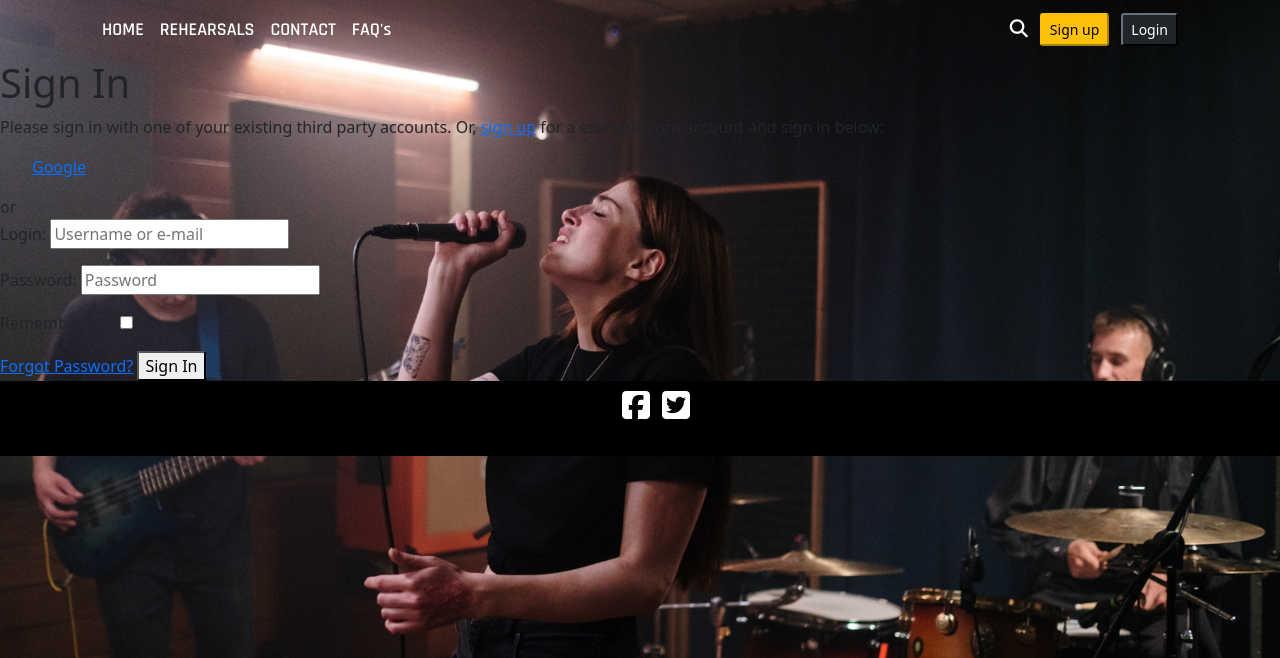
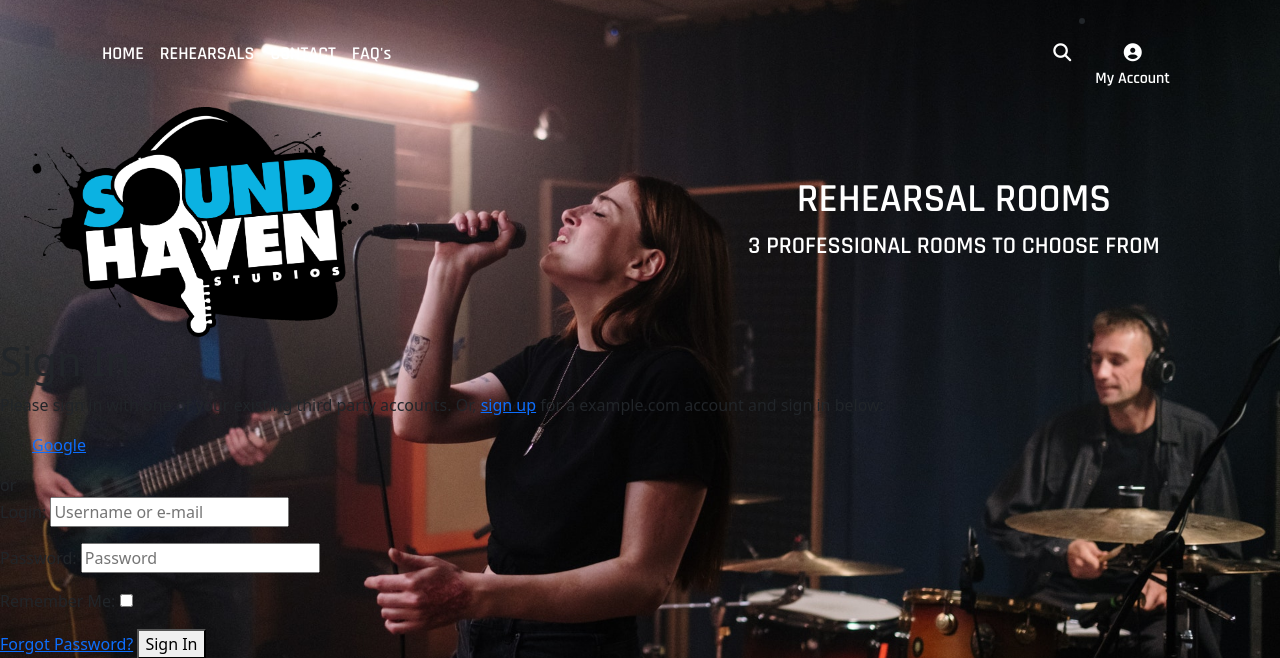
Before and after one commit to DPHamdev/MP-4, a Django app: page /accounts/login/ in a window 1280 px wide. Shown: the top 658 px of the page. Run offline with Django 3.2, Linux system fonts and the light colour scheme; some libraries are stand-ins or nearby versions.

Commit message:
Added profile toggle to navbar

```diff
--- a/templates/base.html
+++ b/templates/base.html
@@ -70,13 +70,30 @@
                             </li>
                         </ul>
 
-                        <button class="btn-sm mx-1 btn-warning">
-                            Sign up
-                        </button>
-
-                        <button class="btn-sm mx-2 btn-dark">
-                            Login
-                        </button>
+                        <li class="dropdown">
+                            <a href="#" class="nav-link" id="user-options" data-bs-toggle="dropdown" aria-haspopup="true" aria-expanded="false">
+                                <div class="text-center">
+                                    <div>
+                                        <i class="fas fa-user-circle"></i>
+                                        <div class="my-0 fs-6">
+                                            My Account
+                                        </div>
+                                    </div>
+                                </div>
+                            </a>
+                            <div class="dropdown-menu bg-dark border-0" aria-labelledby="user-options">
+                                {% if request.user.is_authenticated %}
+                                {% if request.user.is_superuser %}
+                                    <a href="" class="dropdown-item raj-wt">Booking Management</a>
+                                {% endif %}
+                                    <a href="" class="dropdown-item raj-wt">My Profile</a>
+                                    <a href="{% url 'account_logout' %}" class="dropdown-item raj-wt">Logout</a>
+                                {% else %}
+                                    <a href="{% url 'account_signup' %}" class="dropdown-item raj-wt">Register</a>
+                                    <a href="{% url 'account_login' %}" class="dropdown-item raj-wt">Login</a>
+                                {% endif %}
+                            </div>
+                        </li>
                     </div>
                 </div>
               </nav>
@@ -89,6 +106,24 @@
 
     {% block page_header %}
     {% endblock %}
+
+    <div class="container-fluid h-100">
+        <div class="mx-auto align-items-center index-image-row text-center row h-100" >
+            <div class="col">
+                <a href="{% url 'home' %}">
+                    <div id="indexLogo"></div>
+                </a>
+            </div>
+            <div class="col">
+                <h1 class="text-center raj-wt">
+                    REHEARSAL ROOMS
+                </h1>
+                <h4 class="text-center raj-wt">
+                    3 PROFESSIONAL ROOMS TO CHOOSE FROM
+                </h4>
+            </div>
+        </div>
+    </div>
 
     {% block content %}
     {% endblock %}
```
Also changed, not shown: home/templates/home/index.html (+0 -17 lines).
